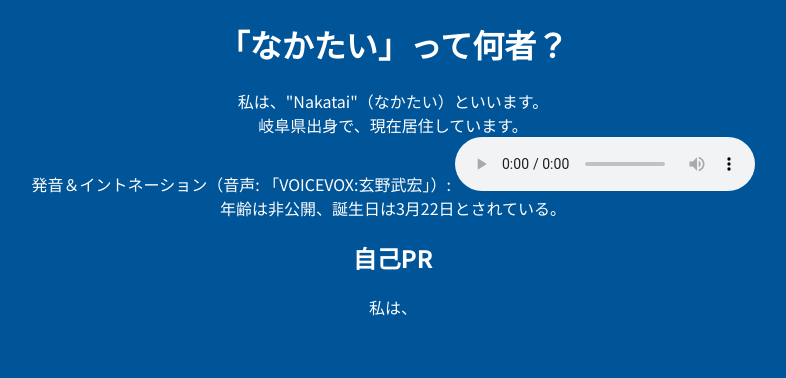
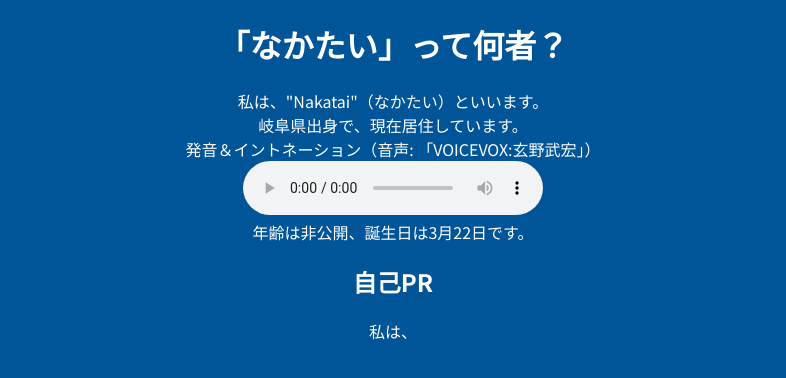
Before and after one commit to Nakatai-0322/Portfolio, a Vue app: page /about in a window 1280 px wide. Shown: the top 378 px of the page, without its empty margins (247-1033 px from the left). Built offline with nearby package versions, Linux system fonts and the light colour scheme.

Commit message:
Update AboutDesc.vue

```diff
--- a/src/components/AboutDesc.vue
+++ b/src/components/AboutDesc.vue
@@ -4,9 +4,10 @@
     <br>
     岐阜県出身で、現在居住しています。
     <br>
-    発音＆イントネーション（音声: 「VOICEVOX:玄野武宏」）: <audio controls src="https://cdn.nakatai.ga/audio/howtosaynkt.wav"></audio>
+    発音＆イントネーション（音声: 「VOICEVOX:玄野武宏」）
+    <br><audio controls src="https://cdn.nakatai.ga/audio/howtosaynkt.wav"></audio>
     <br>
-    年齢は非公開、誕生日は3月22日とされている。
+    年齢は非公開、誕生日は3月22日です。
     <h2>
         自己PR
     </h2>
```
